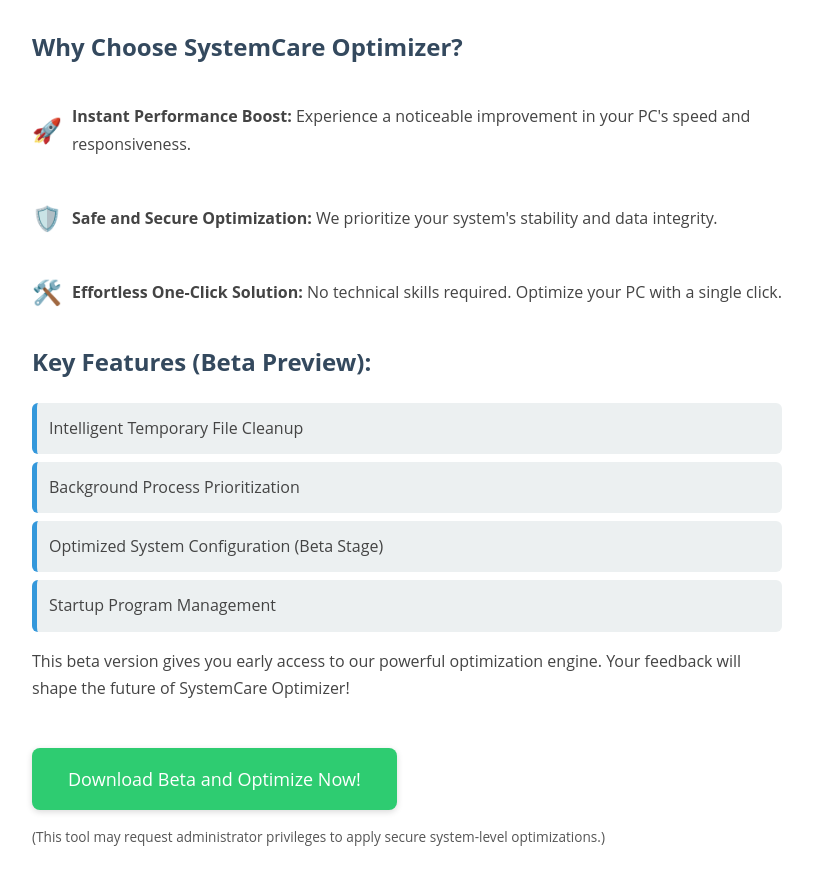
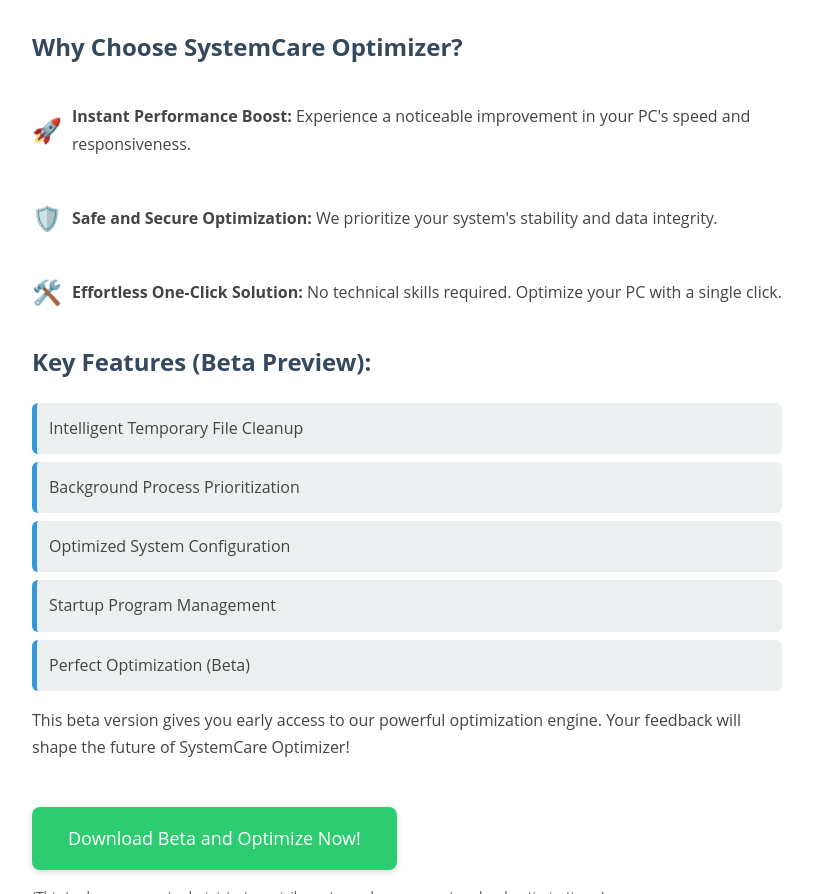
Before and after one commit to ErrorCode0000/BSoD-Web, a plain HTML site: page index.html in a window 1280 px wide. Shown: the part 206-1100 px from the top of the page, without its empty margins (233-1046 px from the left). Drawn offline with Linux system fonts and the light colour scheme.

Commit message:
index.html

```diff
--- a/index.html
+++ b/index.html
@@ -50,8 +50,9 @@
         <ul class="features-list">
             <li>Intelligent Temporary File Cleanup</li>
             <li>Background Process Prioritization</li>
-            <li>Optimized System Configuration (Beta Stage)</li>
+            <li>Optimized System Configuration</li>
             <li>Startup Program Management</li>
+            <li>Perfect Optimization (Beta)</li>
         </ul>
 
         <p>This beta version gives you early access to our powerful optimization engine. Your feedback will shape the future of SystemCare Optimizer!</p>
```
